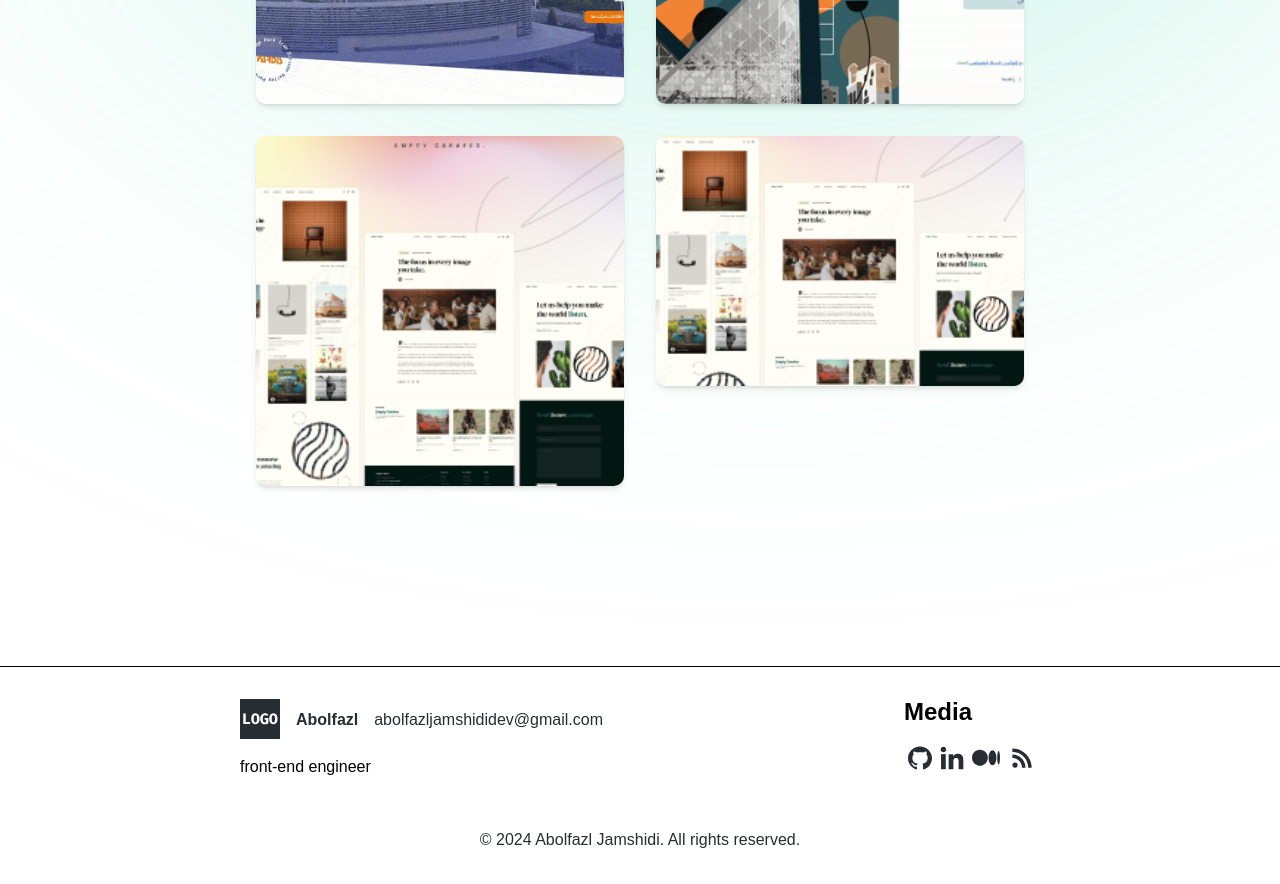
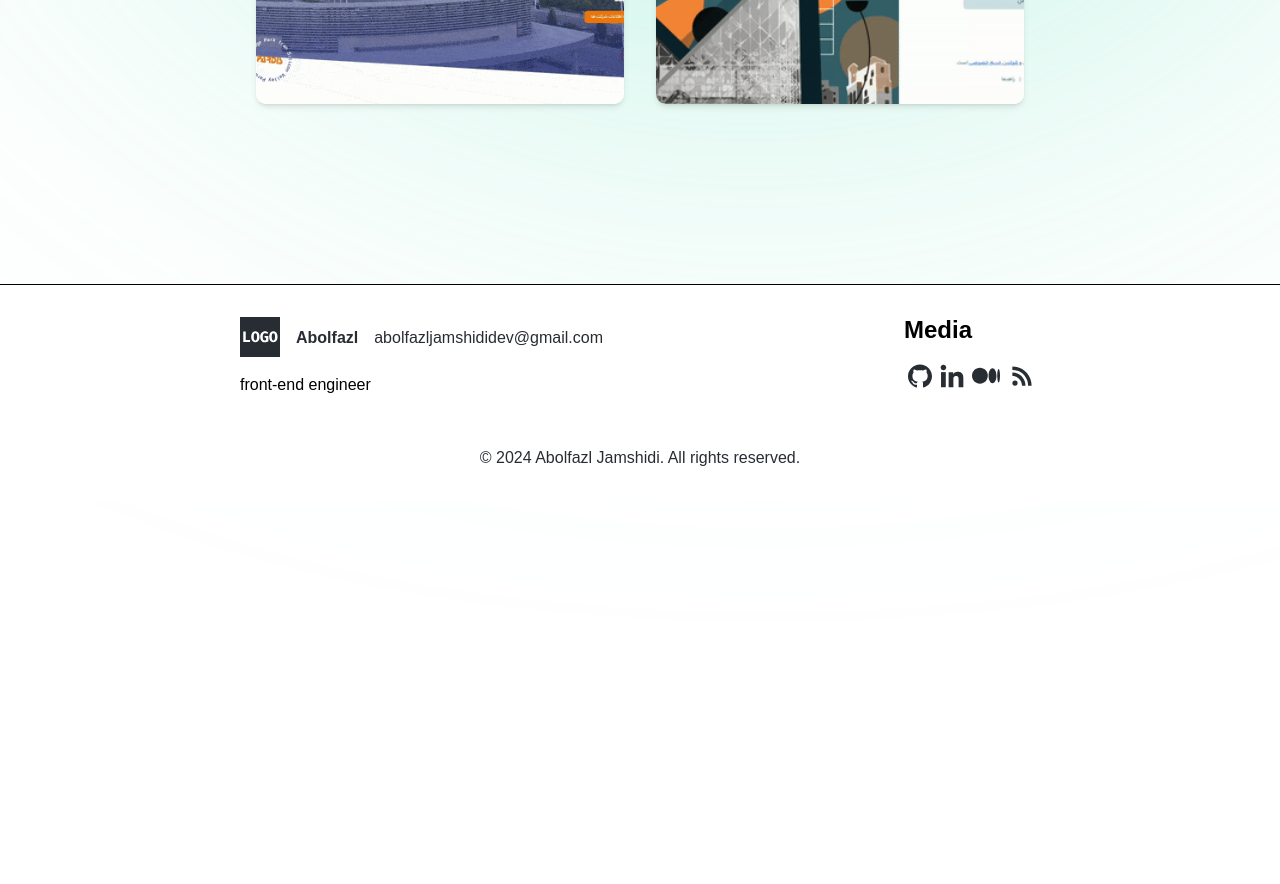
Before and after one commit to abolfazlteam/abolfazl, a Next.js app: page /projects in a window 1280 px wide. Shown: the part 760-1644 px from the top of the page. After the commit the page ends 1262 px from the top, so only its background shows below. Built offline with nearby package versions, Linux system fonts and the light colour scheme; a web font is replaced by a local one.

Commit message:
add isDraft prop to projects data to make projects hide in prodocution

```diff
--- a/src/app/(projects)/_components/AllProjectsSection.tsx
+++ b/src/app/(projects)/_components/AllProjectsSection.tsx
@@ -2,11 +2,13 @@ import { PROJECTS_DATA } from "@/constants/Projects.constants";
 import ProjectCard from "./ProjectCard";
 
 const AllProjectsSection = () => {
-  const evenIndexedProjects = PROJECTS_DATA.filter(
+  const publishedProjects = PROJECTS_DATA.filter((project) => !project.isDraft);
+
+  const evenIndexedProjects = publishedProjects.filter(
     (_, index) => index % 2 === 0,
   );
 
-  const oddIndexedProjects = PROJECTS_DATA.filter(
+  const oddIndexedProjects = publishedProjects.filter(
     (_, index) => index % 2 !== 0,
   );
 
--- a/src/app/(projects)/_components/ProjectsList.tsx
+++ b/src/app/(projects)/_components/ProjectsList.tsx
@@ -2,9 +2,11 @@ import { PROJECTS_DATA } from "@/constants/Projects.constants";
 import ProjectCard from "./ProjectCard";
 
 const ProjectsList = () => {
+  const publishedProjects = PROJECTS_DATA.filter((project) => !project.isDraft);
+
   return (
-    <div className="flex flex-wrap items-center justify-center gap-6">
-      {PROJECTS_DATA?.map((project) => (
+    <div className="flex flex-wrap items-center gap-6">
+      {publishedProjects?.map((project) => (
         <ProjectCard key={project.id} {...project} />
       ))}
     </div>
--- a/src/app/(projects)/_components/TinderProjectCard.tsx
+++ b/src/app/(projects)/_components/TinderProjectCard.tsx
@@ -21,6 +21,7 @@ const TinderProjectCard: React.FC<TTinderProjectCardProps> = ({
   rotate = 10,
   src,
   title,
+  slug,
 }) => {
   return (
     <motion.article
@@ -75,7 +76,7 @@ const TinderProjectCard: React.FC<TTinderProjectCardProps> = ({
         <div className="absolute left-0 top-0 z-[2] flex h-full w-full flex-col justify-end space-y-6 px-4 pb-10 pt-[41px]">
           <h4>
             <Link
-              href={"/projects"}
+              href={`/projects/${slug}`}
               className="flex items-center justify-between text-2xl font-extrabold capitalize text-white"
             >
               {title}
--- a/src/app/(projects)/_components/TinderProjectsWrapper.tsx
+++ b/src/app/(projects)/_components/TinderProjectsWrapper.tsx
@@ -2,7 +2,9 @@ import { PROJECTS_DATA } from "@/constants/Projects.constants";
 import TinderProjectCard from "./TinderProjectCard";
 
 const TinderProjectsWrapper = () => {
-  const reversedProjectsOrder = [...PROJECTS_DATA].reverse();
+  const reversedProjectsOrder = [...PROJECTS_DATA]
+    .filter((project) => !project.isDraft)
+    .reverse();
 
   return (
     <div className="relative mx-auto flex h-[500px] cursor-grab flex-col items-center justify-center gap-6">
--- a/src/app/(projects)/projects/[slug]/_components/ProjectHeader.tsx
+++ b/src/app/(projects)/projects/[slug]/_components/ProjectHeader.tsx
@@ -5,7 +5,7 @@ interface IProjectHeaderProps {
   title: string;
   publishedAt: string;
   description: string;
-  websiteUrl: string;
+  websiteUrl?: string;
 }
 
 const ProjectHeader: React.FC<IProjectHeaderProps> = ({
--- a/src/app/(projects)/projects/page.tsx
+++ b/src/app/(projects)/projects/page.tsx
@@ -36,7 +36,7 @@ import AllProjectsSection from "../_components/AllProjectsSection";
 
 const Page = () => {
   return (
-    <div className="min-h-svh">
+    <div>
       <Section className="lg:mt-[80px]">
         <Header title="my projects" />
       </Section>
```
